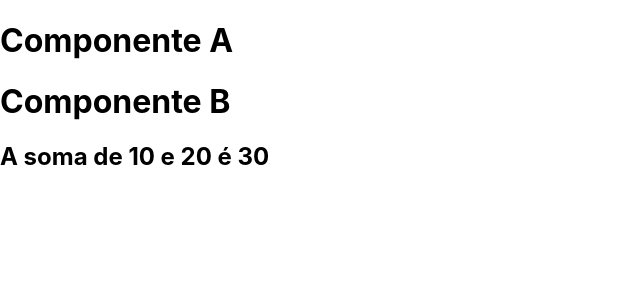
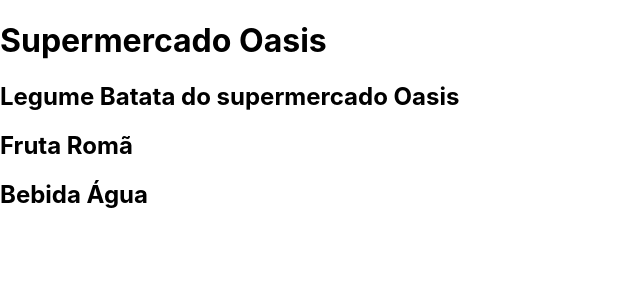
Before and after one commit to emanuelletorress/web-disciplina, a React (Create React App) app in the folder introducao/: page / in a window 1280 px wide. Shown: the top 300 px of the page, without its empty margins (0-640 px from the left). Built offline with nearby package versions, Linux system fonts and the light colour scheme.

Commit message:
Children and cloneElement

```diff
--- a/introducao/src/App.js
+++ b/introducao/src/App.js
@@ -3,14 +3,20 @@
 //import HelloWorld from './components/00HelloWorld';
 //import Calculadora from './components/01Calculadora';
 //import MyProps from './components/02MyProps';
-import FunctionA from './components/03Hierarquia/FunctionA';
+//import FunctionA from './components/03Hierarquia/FunctionA';
+//import * as Site from './components/04MultiploComponente';
+import { Supermercado, Legume, Fruta, Bebida } from './components/05Children';
 
 function App() {
     return (
         <div>
-            <FunctionA/>
+            <Supermercado nome="Oasis">
+                <Legume nome="Batata" />
+                <Fruta nome="Romã" />
+                <Bebida nome="Água" />
+            </Supermercado>
         </div>
-    );
+    )
 }
 
 
--- /dev/null
+++ b/introducao/src/components/05Children.jsx
@@ -0,0 +1,68 @@
+// V0
+/*
+const Supermercado = ({ children, nome }) => {
+    return (
+        <div>
+            <h1>Supermercado {nome}</h1>
+            {children}
+        </div>
+    )
+}
+*/
+
+// V1 - modifying each child
+/*
+import { Children } from "react"
+const Supermercado = ({ children, nome }) => {
+    return (
+        <div>
+            <h1>Supermercado {nome}</h1>
+            {
+                Children.map(
+                    children,
+                    (child) => {
+                        return (
+                            <div style={{ backgroundColor:"powderblue" }}>
+                                {child}
+                            </div>
+                        )
+                    }
+                )
+            }
+        </div>
+    )
+}
+*/
+
+import { Children, cloneElement } from "react"
+const Supermercado = ({ children, nome }) => {
+    return (
+        <div>
+            <h1>Supermercado {nome}</h1>
+            {
+                Children.map(
+                    children,
+                    child =>
+                        cloneElement(child,{supermercado: nome})
+                )
+            }
+        </div>
+    )
+}
+
+const Legume = ({ nome, supermercado }) =>
+    <div>
+        <h2>Legume {nome} do supermercado {supermercado}</h2>
+    </div>
+
+const Fruta = ({ nome }) =>
+    <div>
+        <h2>Fruta {nome}</h2>
+    </div>
+
+const Bebida = ({ nome }) =>
+    <div>
+        <h2>Bebida {nome}</h2>
+    </div>
+
+export {Supermercado, Legume, Fruta, Bebida}
```
